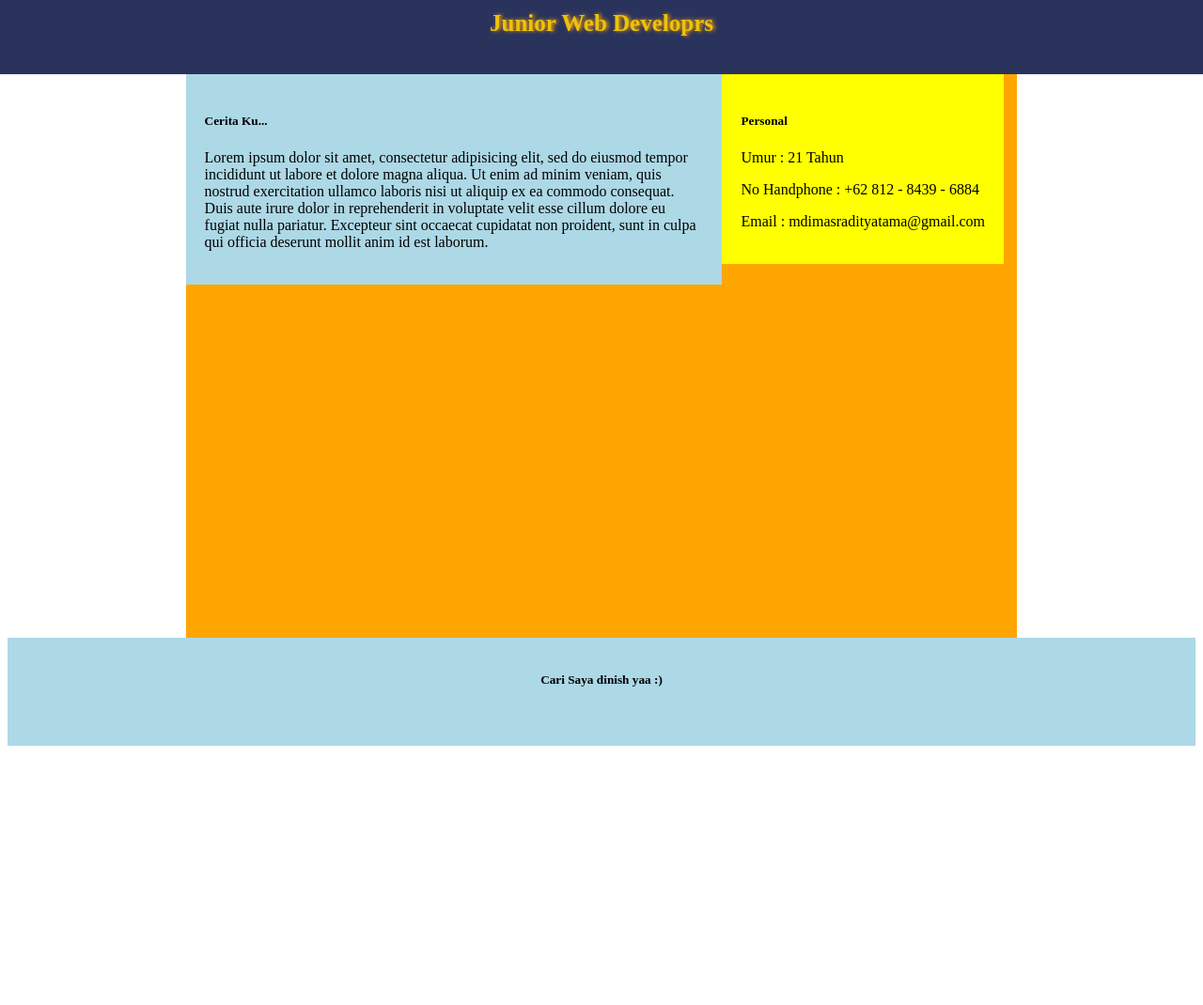
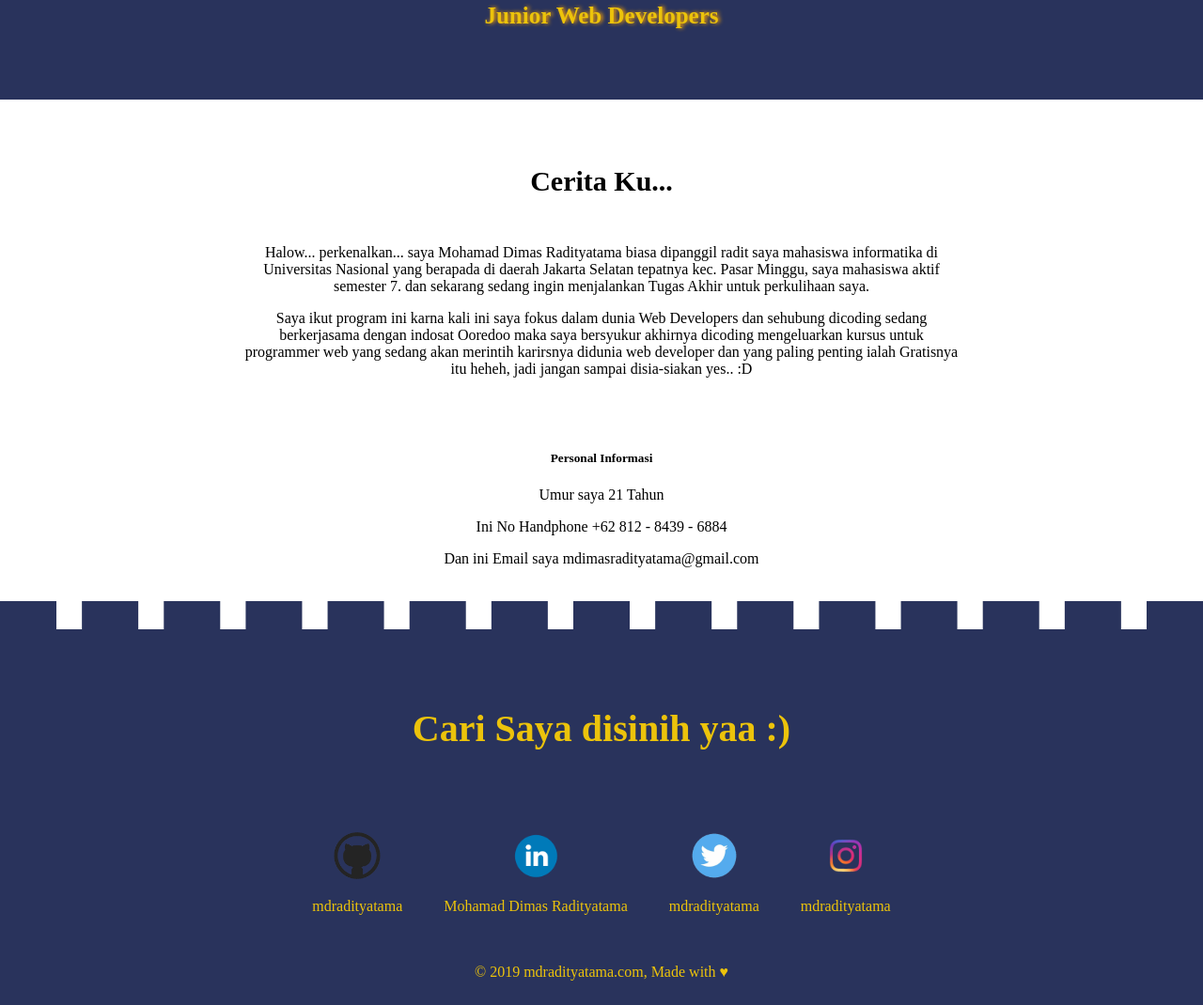
Before and after one commit to mdradityatama/dicoding-ujian-BDPW, a plain HTML site: page index.html in a window 1280 px wide. Shown: the part 459-1529 px from the top of the page at 94% size. Before the commit the page ends 1261 px from the top, so only its background shows below. Drawn offline with Linux system fonts and the light colour scheme.

Commit message:
dasar untuk submit dicoding

```diff
--- a/css/styles.css
+++ b/css/styles.css
@@ -1,3 +1,16 @@
+/* global */
+body {
+  margin: 0px;
+}
+a {
+  color: #ECC30B;
+  text-decoration: none;
+}
+
+/* .f-left {
+  float: left;
+} */
+
 /* ini header */
 header{
   margin: -20px;
@@ -21,7 +34,7 @@ header h1 {
   margin: 0 -10px;
   margin-top: 20px;
   background-color: #29335C;
-  height: 400px;
+  overflow: hidden;
 }
 
 .jumbotron .fotonama{
@@ -45,24 +58,27 @@ header h1 {
 /* kontent */
 .kontent {
   margin: auto;
-  height: 600px;
-  width: 70%;
-  background-color: orange;
+  border-bottom: dashed 30px #29335C;
 }
 
 .kontent .ceritasaya {
+  text-align: center;
   position: relative;
   width: 60%;
-  float: left;
-  background-color: lightblue;
   padding: 20px;
+  margin:auto;
+}
+
+.kontent .ceritasaya h5 {
+  text-align: center;
+  font-size: 30px;
+  font-weight: bold;
 }
 
 .kontent .informasipribadi {
-  float: left;
   width: auto;
-  position: relative;
-  background-color: yellow;
+  margin: auto;
+  text-align: center;
   padding: 20px;
 }
 
@@ -70,10 +86,33 @@ header h1 {
 footer {
   padding-top: 15px;
   width: 100%;
-  height: 100px;
-  background-color: lightblue;
+  background-color: #29335C;
+  padding-bottom: 10px;
+  text-align: center;
 }
 
 footer h5 {
   text-align: center;
+  font-size: 40px;
+  color: #ECC30B;
 }
+
+footer p {
+  color: #ECC30B;
+}
+
+footer .sosial-hub {
+  overflow: auto;
+  /* left: 30%; */
+}
+
+.menu ul {
+    padding: 0;
+}
+.menu ul li {
+    padding: 20px;
+    display: inline-block;
+}
+.menu ul li a {
+padding: -50px 0px;
+}
--- a/index.html
+++ b/index.html
@@ -1,9 +1,9 @@
 <!DOCTYPE html>
 <html>
-
+<meta name="viewport" content="width=device-width, initial-scale=1">
 <head>
   <title>Bio Data - Dicoding</title>
-  <link rel="stylesheet" href="css/styles.css?v=1.3">
+  <link rel="stylesheet" href="css/styles.css?v=1.7">
 </head>
 
 <body>
@@ -20,46 +20,69 @@
     <section class="fotonama">
       <img src="asset/img/me.jpg" alt="Mohamad Dimas Radityatama">
       <p>Mohamad Dimas Radityatama</p>
-      <p>Junior Web Developrs</p>
+      <p>Junior Web Developers</p>
     </section>
   </div>
   <!-- akhir foto & nama -->
 
     <!-- konten -->
     <div class="kontent">
+
           <!-- cerita saya -->
           <div class="ceritasaya">
             <h5>Cerita Ku...</h5>
-      <p>Lorem ipsum dolor sit amet, consectetur adipisicing elit, sed do eiusmod tempor incididunt ut labore et dolore magna aliqua. Ut enim ad minim veniam, quis nostrud exercitation ullamco laboris nisi ut aliquip ex ea commodo consequat. Duis aute irure dolor in reprehenderit in voluptate velit esse cillum dolore eu fugiat nulla pariatur. Excepteur sint occaecat cupidatat non proident, sunt in culpa qui officia deserunt mollit anim id est laborum.</p>
+            <p>Halow... perkenalkan... saya Mohamad Dimas Radityatama biasa dipanggil radit saya mahasiswa informatika di Universitas Nasional yang berapada di daerah Jakarta Selatan tepatnya kec. Pasar Minggu, saya mahasiswa aktif semester 7. dan sekarang sedang ingin menjalankan Tugas Akhir untuk perkulihaan saya.</p>
+            <p>Saya ikut program ini karna kali ini saya fokus dalam dunia Web Developers dan sehubung dicoding sedang berkerjasama dengan indosat Ooredoo maka saya bersyukur akhirnya dicoding mengeluarkan kursus untuk programmer web yang sedang akan merintih karirsnya didunia web developer dan yang paling penting ialah Gratisnya itu heheh, jadi jangan sampai disia-siakan yes.. :D </p>
           </div>
           <!-- akhir cerita saya -->
 
           <!-- personal informasi -->
           <div class="informasipribadi">
-      <h5>Personal</h5>
-      <p>Umur : 21 Tahun</p>
-      <p>No Handphone : +62 812 - 8439 - 6884</p>
-      <p>Email : mdimasradityatama@gmail.com</p>
-
+            <h5>Personal Informasi</h5>
+            <p>Umur saya 21 Tahun</p>
+            <p>Ini No Handphone +62 812 - 8439 - 6884</p>
+            <p>Dan ini Email saya mdimasradityatama@gmail.com</p>
           </div>
           <!-- akhir informasi -->
 
     </div>
     <!-- akhir kontent -->
 
-
   <footer>
 
-    <h5>Cari Saya dinish yaa :)</h5>
-    <div class="github">
+    <h5>Cari Saya disinih yaa :)</h5>
 
+    <div class="menu">
+      <ul>
+        <li>
+          <div class="sosial-media">
+            <img src="asset/img/github.png" alt="" width="50px">
+            <p><a href="https://github.com/mdradityatama" target="_blank">mdradityatama</a></p>
           </div>
-    <div class="lingkedin">
+        </li>
+        <li>
+          <div class="sosial-media">
+            <img src="asset/img/linkedin.png" alt="" width="50px">
+            <p><a href="https://www.linkedin.com/in/mohamaddimasradityatama/" target="_blank">Mohamad Dimas Radityatama</a></p>
+          </div>
+        </li>
+        <li>
+          <div class="sosial-media">
+            <img src="asset/img/twitter.png" alt="" width="50px">
+            <p><a href="https://twitter.com/mdradityatama">mdradityatama</a></p>
+          </div>
+        </li>
+        <li>
+          <div class="sosial-media">
+            <img src="asset/img/ig.png" alt="" width="50px">
+            <p><a href="https://www.instagram.com/mdradityatama/" target="_blank">mdradityatama</a></p>
+          </div>
+        </li>
+      </ul>
+    </div>
 
-    </div>
-    <div class="twitter">
 
-    </div>
+    <center><p>&copy; 2019 <a href="https://mdradityatama.com" >mdradityatama.com</a>, Made with &hearts;</p></center>
 
   </footer>
 
```
Also changed, not shown: asset/img/github.png (added), asset/img/ig.png (added), asset/img/linkedin.png (added), asset/img/twitter.png (added), 3 other files. Lines whose indentation alone changed are shown as unchanged.
